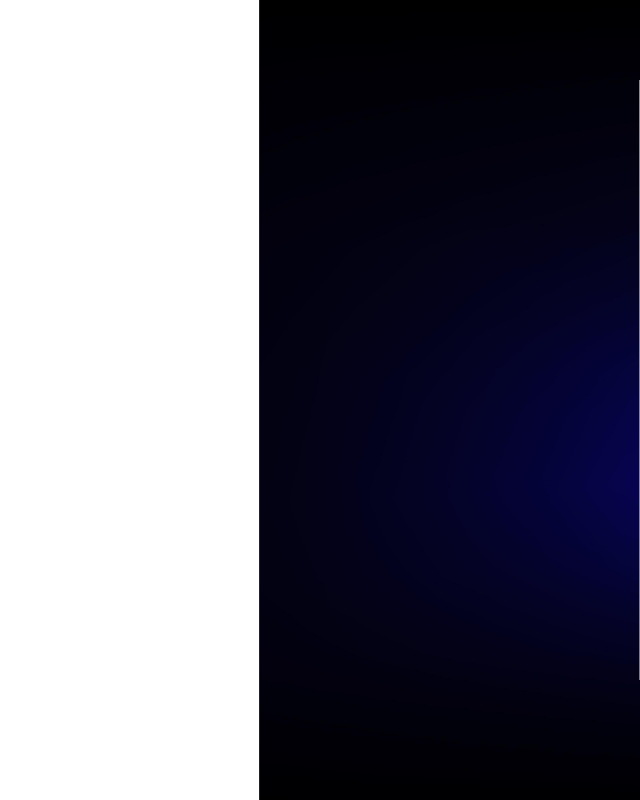
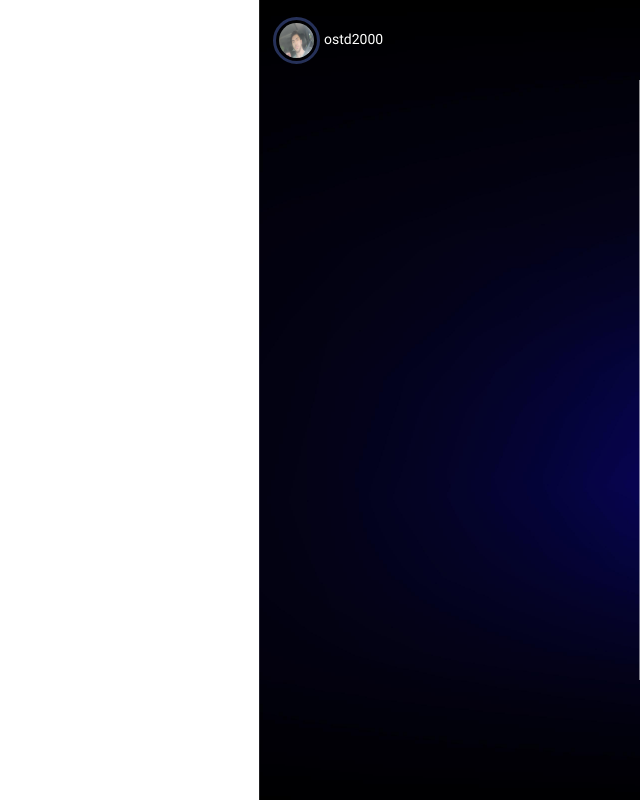
Before and after one commit to ostd2000/Backgammon, a React (Create React App) app: page / in a window 1280 px wide. Shown: the whole page, without its empty margins (640-1280 px from the left). Built offline with nearby package versions, Linux system fonts and the light colour scheme.

Commit message:
Add header

```diff
--- /dev/null
+++ b/src/components/avatar-c/AvatarC.jsx
@@ -0,0 +1,12 @@
+import React from "react";
+import "./AvatarC.scss";
+
+const AvatarC = ({ className, src, alt }) => {
+  return (
+    <div className={`avatar-c ${className}`}>
+      <img className="avatar-c__img" src={src} alt={alt} />
+    </div>
+  );
+};
+
+export default AvatarC;
--- /dev/null
+++ b/src/components/avatar-c/AvatarC.scss
@@ -0,0 +1,13 @@
+.avatar-c {
+  position: relative;
+
+  &__img {
+    width: 3.5rem;
+    height: 3.5rem;
+
+    border-radius: 50%;
+
+    outline: 3px solid #263159;
+    outline-offset: 3px;
+  }
+}
--- a/src/components/header-c/HeaderC.jsx
+++ b/src/components/header-c/HeaderC.jsx
@@ -1,8 +1,20 @@
 import React from "react";
 import "./HeaderC.scss";
 
+import AvatarC from "../avatar-c/AvatarC";
+
+import userImage from "../../assets/pics/User.jpg";
+
 const HeaderC = () => {
-  return <div className="header-c">HeaderC</div>;
+  return (
+    <div className="header-c">
+      <div className="header-c__c1">
+        <span className="header-c__username">ostd2000</span>
+
+        <AvatarC src={userImage} alt="User Image" />
+      </div>
+    </div>
+  );
 };
 
 export default HeaderC;
--- a/src/components/header-c/HeaderC.scss
+++ b/src/components/header-c/HeaderC.scss
@@ -1,4 +1,23 @@
 .header-c {
   width: 100%;
-  height: 6rem;
+  height: 8rem;
+
+  display: flex;
+  align-items: center;
+  justify-content: flex-end;
+
+  // font-family: "";
+  font-size: 1.4rem;
+
+  &__c1 {
+    display: flex;
+    align-items: center;
+    gap: 1rem;
+
+    margin-left: 2rem;
+  }
+
+  &__username {
+    color: white;
+  }
 }
--- a/src/pages/main-p/MainP.scss
+++ b/src/pages/main-p/MainP.scss
@@ -5,7 +5,7 @@
   display: flex;
   flex-direction: column;
 
-  background-image: url("../../assets/pics/backgammon.jpg");
+  background-image: url("../../assets/pics/Backgammon.jpg");
   background-size: cover;
 
   &__c1 {
@@ -13,7 +13,6 @@
   }
 
   &__board {
-    margin-top: 2rem;
-    margin-left: 4rem;
+    // margin-top: 2rem;
   }
 }
```
Also changed, not shown: src/assets/pics/User.jpg (added).
